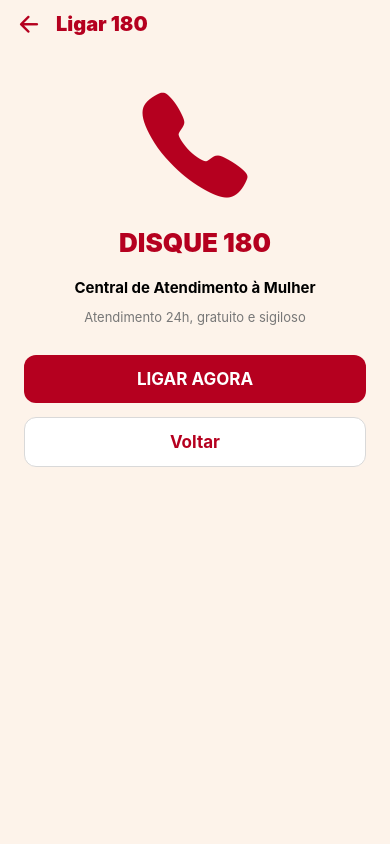
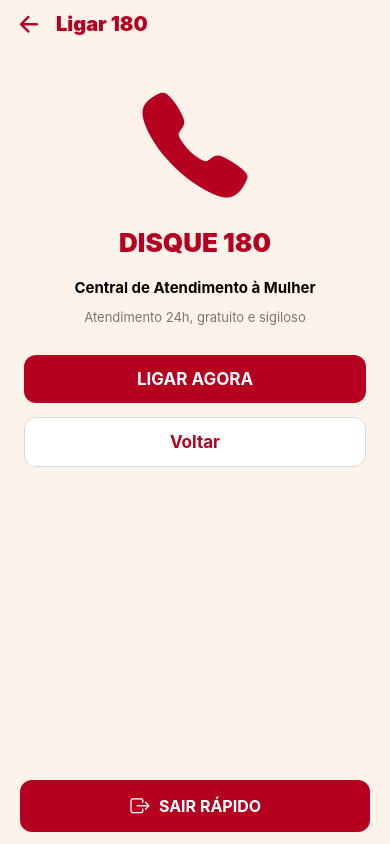
Before and after one commit to naatylara/Projeto-Integrador---APP-DE-PIZZARIA, a React Native app: screen /Ligar180 in a window 390 px wide. Built offline with nearby package versions, Linux system fonts and the light colour scheme.

Commit message:
Adicionar saida rapida nas telas de atendimento 180 e 190

```diff
--- a/src/screens/Ligar180.js
+++ b/src/screens/Ligar180.js
@@ -1,3 +1,4 @@
+
  // ============================================================
  // LIGAR 180
  //
@@ -5,43 +6,115 @@
  // atendimento à mulher em situação de violência.
  //
  // Disponibiliza informações sobre a Central de Atendimento
-// à Mulher e um botão para iniciar a chamada telefônica
-// por meio do discador disponível no dispositivo.
+ // à Mulher e um botão para abrir o discador telefônico.
+ //
+ // Inclui o botão SAIR RÁPIDO, fixo no rodapé, que retorna
+ // diretamente à fachada da pizzaria.
  // ============================================================
 
 import React from 'react';
-import { View, Text, TouchableOpacity, Linking, Alert, StyleSheet } from 'react-native';
+import {
+  View,
+  Text,
+  TouchableOpacity,
+  Linking,
+  Alert,
+  StyleSheet,
+  ScrollView,
+} from 'react-native';
 import { SafeAreaView } from 'react-native-safe-area-context';
 import { Ionicons } from '@expo/vector-icons';
 import { cores } from '../theme';
 import Cabecalho from '../components/Cabecalho';
 
 export default function Ligar180({ navigation }) {
-  // Linking.openURL("tel:180") pede ao celular para abrir o discador com
-  // o número. O app não liga sozinho: a pessoa ainda precisa tocar em
-  // ligar. O .catch avisa se não for possível (ex. no computador).
+
+  // Abre o discador do dispositivo com o número 180.
+  // A ligação depende dos recursos disponíveis no aparelho.
   function ligar() {
     Linking.openURL('tel:180').catch(() => {
-      Alert.alert('Não foi possível ligar', 'Disque 180 no seu telefone.');
+      Alert.alert(
+        'Não foi possível ligar',
+        'Disque 180 no seu telefone.'
+      );
     });
+  }
+
+  // Retorna diretamente à primeira tela da pilha de navegação.
+  // No projeto, deve ser a fachada da pizzaria.
+  function sairRapido() {
+    navigation.popToTop();
   }
 
   return (
     <SafeAreaView style={estilos.tela}>
-      <Cabecalho titulo="Ligar 180" navigation={navigation} />
+      <Cabecalho
+        titulo="Ligar 180"
+        navigation={navigation}
+      />
 
-      <View style={estilos.conteudo}>
-        <Ionicons name="call" size={120} color={cores.vermelho} />
-        <Text style={estilos.disque}>DISQUE 180</Text>
-        <Text style={estilos.central}>Central de Atendimento à Mulher</Text>
-        <Text style={estilos.info}>Atendimento 24h, gratuito e sigiloso</Text>
+      <ScrollView
+        style={estilos.rolagem}
+        contentContainerStyle={estilos.conteudo}
+        showsVerticalScrollIndicator={false}
+      >
+        <Ionicons
+          name="call"
+          size={120}
+          color={cores.vermelho}
+        />
 
-        <TouchableOpacity style={estilos.botaoLigar} onPress={ligar}>
-          <Text style={estilos.botaoLigarTexto}>LIGAR AGORA</Text>
+        <Text style={estilos.disque}>
+          DISQUE 180
+        </Text>
+
+        <Text style={estilos.central}>
+          Central de Atendimento à Mulher
+        </Text>
+
+        <Text style={estilos.info}>
+          Atendimento 24h, gratuito e sigiloso
+        </Text>
+
+        <TouchableOpacity
+          style={estilos.botaoLigar}
+          onPress={ligar}
+          activeOpacity={0.8}
+        >
+          <Text style={estilos.botaoLigarTexto}>
+            LIGAR AGORA
+          </Text>
         </TouchableOpacity>
 
-        <TouchableOpacity style={estilos.botaoVoltar} onPress={() => navigation.goBack()}>
-          <Text style={estilos.botaoVoltarTexto}>Voltar</Text>
+        <TouchableOpacity
+          style={estilos.botaoVoltar}
+          onPress={() => navigation.goBack()}
+          activeOpacity={0.8}
+        >
+          <Text style={estilos.botaoVoltarTexto}>
+            Voltar
+          </Text>
+        </TouchableOpacity>
+      </ScrollView>
+
+      {/* BOTÃO SAIR RÁPIDO FIXO NO RODAPÉ */}
+      <View style={estilos.rodape}>
+        <TouchableOpacity
+          style={estilos.botaoSair}
+          onPress={sairRapido}
+          activeOpacity={0.8}
+          accessibilityRole="button"
+          accessibilityLabel="Sair rapidamente para a pizzaria"
+        >
+          <Ionicons
+            name="exit-outline"
+            size={22}
+            color={cores.branco}
+          />
+
+          <Text style={estilos.botaoSairTexto}>
+            SAIR RÁPIDO
+          </Text>
         </TouchableOpacity>
       </View>
     </SafeAreaView>
@@ -49,11 +122,44 @@ export default function Ligar180({ navigation }) {
 }
 
 const estilos = StyleSheet.create({
-  tela: { flex: 1, backgroundColor: cores.fundo },
-  conteudo: { flex: 1, alignItems: 'center', paddingHorizontal: 24, paddingTop: 30 },
-  disque: { fontSize: 26, fontWeight: '900', color: cores.vermelho, marginTop: 16 },
-  central: { fontSize: 15, fontWeight: 'bold', marginTop: 20, textAlign: 'center' },
-  info: { fontSize: 13, color: cores.cinza, textAlign: 'center', marginTop: 12 },
+  tela: {
+    flex: 1,
+    backgroundColor: cores.fundo,
+  },
+
+  rolagem: {
+    flex: 1,
+  },
+
+  conteudo: {
+    flexGrow: 1,
+    alignItems: 'center',
+    paddingHorizontal: 24,
+    paddingTop: 30,
+    paddingBottom: 24,
+  },
+
+  disque: {
+    fontSize: 26,
+    fontWeight: '900',
+    color: cores.vermelho,
+    marginTop: 16,
+  },
+
+  central: {
+    fontSize: 15,
+    fontWeight: 'bold',
+    marginTop: 20,
+    textAlign: 'center',
+  },
+
+  info: {
+    fontSize: 13,
+    color: cores.cinza,
+    textAlign: 'center',
+    marginTop: 12,
+  },
+
   botaoLigar: {
     backgroundColor: cores.vermelho,
     paddingVertical: 14,
@@ -62,7 +168,13 @@ const estilos = StyleSheet.create({
     width: '100%',
     marginTop: 30,
   },
-  botaoLigarTexto: { color: cores.branco, fontSize: 17, fontWeight: 'bold' },
+
+  botaoLigarTexto: {
+    color: cores.branco,
+    fontSize: 17,
+    fontWeight: 'bold',
+  },
+
   botaoVoltar: {
     backgroundColor: cores.branco,
     borderWidth: 1,
@@ -73,5 +185,34 @@ const estilos = StyleSheet.create({
     width: '100%',
     marginTop: 14,
   },
-  botaoVoltarTexto: { color: cores.vermelho, fontSize: 17, fontWeight: 'bold' },
+
+  botaoVoltarTexto: {
+    color: cores.vermelho,
+    fontSize: 17,
+    fontWeight: 'bold',
+  },
+
+  // Rodapé fixo, igual ao da Área de Apoio.
+  rodape: {
+    paddingHorizontal: 20,
+    paddingTop: 8,
+    paddingBottom: 12,
+    backgroundColor: cores.fundo,
+  },
+
+  botaoSair: {
+    flexDirection: 'row',
+    alignItems: 'center',
+    justifyContent: 'center',
+    gap: 8,
+    backgroundColor: cores.vermelho,
+    paddingVertical: 14,
+    borderRadius: 12,
+  },
+
+  botaoSairTexto: {
+    color: cores.branco,
+    fontSize: 16,
+    fontWeight: 'bold',
+  },
 });
--- a/src/screens/Ligar190.js
+++ b/src/screens/Ligar190.js
@@ -1,4 +1,4 @@
-// ============================================================
+//============================================================
 //  LIGAR 190
 //
 // Tela responsável por apresentar o canal de emergência
@@ -6,39 +6,109 @@
 // o serviço e um botão para abrir o discador com o número 190.
 //
 // A chamada depende dos recursos disponíveis no dispositivo.
+// Inclui o botão SAIR RÁPIDO, fixo no rodapé, que retorna
+// diretamente à fachada da pizzaria.
 // ============================================================
 
-
 import React from 'react';
-import { View, Text, TouchableOpacity, Linking, Alert, StyleSheet } from 'react-native';
+import {
+  View,
+  Text,
+  TouchableOpacity,
+  Linking,
+  Alert,
+  StyleSheet,
+  ScrollView,
+} from 'react-native';
 import { SafeAreaView } from 'react-native-safe-area-context';
 import { Ionicons } from '@expo/vector-icons';
 import { cores } from '../theme';
 import Cabecalho from '../components/Cabecalho';
 
 export default function Ligar190({ navigation }) {
+
+  // Abre o discador do dispositivo com o número 190.
   function ligar() {
     Linking.openURL('tel:190').catch(() => {
-      Alert.alert('Não foi possível ligar', 'Disque 190 no seu telefone.');
+      Alert.alert(
+        'Não foi possível ligar',
+        'Disque 190 no seu telefone.'
+      );
     });
+  }
+
+  // Retorna diretamente à fachada da pizzaria.
+  function sairRapido() {
+    navigation.popToTop();
   }
 
   return (
     <SafeAreaView style={estilos.tela}>
-      <Cabecalho titulo="Ligar 190" navigation={navigation} />
+      <Cabecalho
+        titulo="Ligar 190"
+        navigation={navigation}
+      />
 
-      <View style={estilos.conteudo}>
-        <Ionicons name="shield" size={120} color={cores.vermelho} />
-        <Text style={estilos.disque}>DISQUE 190</Text>
-        <Text style={estilos.central}>Polícia Militar</Text>
-        <Text style={estilos.info}>Emergências, atendimento 24 horas</Text>
+      <ScrollView
+        style={estilos.rolagem}
+        contentContainerStyle={estilos.conteudo}
+        showsVerticalScrollIndicator={false}
+      >
+        <Ionicons
+          name="shield"
+          size={120}
+          color={cores.vermelho}
+        />
 
-        <TouchableOpacity style={estilos.botaoLigar} onPress={ligar}>
-          <Text style={estilos.botaoLigarTexto}>LIGAR AGORA</Text>
+        <Text style={estilos.disque}>
+          DISQUE 190
+        </Text>
+
+        <Text style={estilos.central}>
+          Polícia Militar
+        </Text>
+
+        <Text style={estilos.info}>
+          Emergências, atendimento 24 horas
+        </Text>
+
+        <TouchableOpacity
+          style={estilos.botaoLigar}
+          onPress={ligar}
+        >
+          <Text style={estilos.botaoLigarTexto}>
+            LIGAR AGORA
+          </Text>
         </TouchableOpacity>
 
-        <TouchableOpacity style={estilos.botaoVoltar} onPress={() => navigation.goBack()}>
-          <Text style={estilos.botaoVoltarTexto}>Voltar</Text>
+        <TouchableOpacity
+          style={estilos.botaoVoltar}
+          onPress={() => navigation.goBack()}
+        >
+          <Text style={estilos.botaoVoltarTexto}>
+            Voltar
+          </Text>
+        </TouchableOpacity>
+      </ScrollView>
+
+      {/* SAÍDA RÁPIDA FIXA NO RODAPÉ */}
+      <View style={estilos.rodape}>
+        <TouchableOpacity
+          style={estilos.botaoSair}
+          onPress={sairRapido}
+          activeOpacity={0.8}
+          accessibilityRole="button"
+          accessibilityLabel="Sair rapidamente para a pizzaria"
+        >
+          <Ionicons
+            name="exit-outline"
+            size={22}
+            color={cores.branco}
+          />
+
+          <Text style={estilos.botaoSairTexto}>
+            SAIR RÁPIDO
+          </Text>
         </TouchableOpacity>
       </View>
     </SafeAreaView>
@@ -46,11 +116,44 @@ export default function Ligar190({ navigation }) {
 }
 
 const estilos = StyleSheet.create({
-  tela: { flex: 1, backgroundColor: cores.fundo },
-  conteudo: { flex: 1, alignItems: 'center', paddingHorizontal: 24, paddingTop: 30 },
-  disque: { fontSize: 26, fontWeight: '900', color: cores.vermelho, marginTop: 16 },
-  central: { fontSize: 15, fontWeight: 'bold', marginTop: 20, textAlign: 'center' },
-  info: { fontSize: 13, color: cores.cinza, textAlign: 'center', marginTop: 12 },
+  tela: {
+    flex: 1,
+    backgroundColor: cores.fundo,
+  },
+
+  rolagem: {
+    flex: 1,
+  },
+
+  conteudo: {
+    flexGrow: 1,
+    alignItems: 'center',
+    paddingHorizontal: 24,
+    paddingTop: 30,
+    paddingBottom: 24,
+  },
+
+  disque: {
+    fontSize: 26,
+    fontWeight: '900',
+    color: cores.vermelho,
+    marginTop: 16,
+  },
+
+  central: {
+    fontSize: 15,
+    fontWeight: 'bold',
+    marginTop: 20,
+    textAlign: 'center',
+  },
+
+  info: {
+    fontSize: 13,
+    color: cores.cinza,
+    textAlign: 'center',
+    marginTop: 12,
+  },
+
   botaoLigar: {
     backgroundColor: cores.vermelho,
     paddingVertical: 14,
@@ -59,7 +162,13 @@ const estilos = StyleSheet.create({
     width: '100%',
     marginTop: 30,
   },
-  botaoLigarTexto: { color: cores.branco, fontSize: 17, fontWeight: 'bold' },
+
+  botaoLigarTexto: {
+    color: cores.branco,
+    fontSize: 17,
+    fontWeight: 'bold',
+  },
+
   botaoVoltar: {
     backgroundColor: cores.branco,
     borderWidth: 1,
@@ -70,5 +179,33 @@ const estilos = StyleSheet.create({
     width: '100%',
     marginTop: 14,
   },
-  botaoVoltarTexto: { color: cores.vermelho, fontSize: 17, fontWeight: 'bold' },
+
+  botaoVoltarTexto: {
+    color: cores.vermelho,
+    fontSize: 17,
+    fontWeight: 'bold',
+  },
+
+  rodape: {
+    paddingHorizontal: 20,
+    paddingTop: 8,
+    paddingBottom: 12,
+    backgroundColor: cores.fundo,
+  },
+
+  botaoSair: {
+    flexDirection: 'row',
+    alignItems: 'center',
+    justifyContent: 'center',
+    gap: 8,
+    backgroundColor: cores.vermelho,
+    paddingVertical: 14,
+    borderRadius: 12,
+  },
+
+  botaoSairTexto: {
+    color: cores.branco,
+    fontSize: 16,
+    fontWeight: 'bold',
+  },
 });
```
Lines whose indentation alone changed are shown as unchanged.
